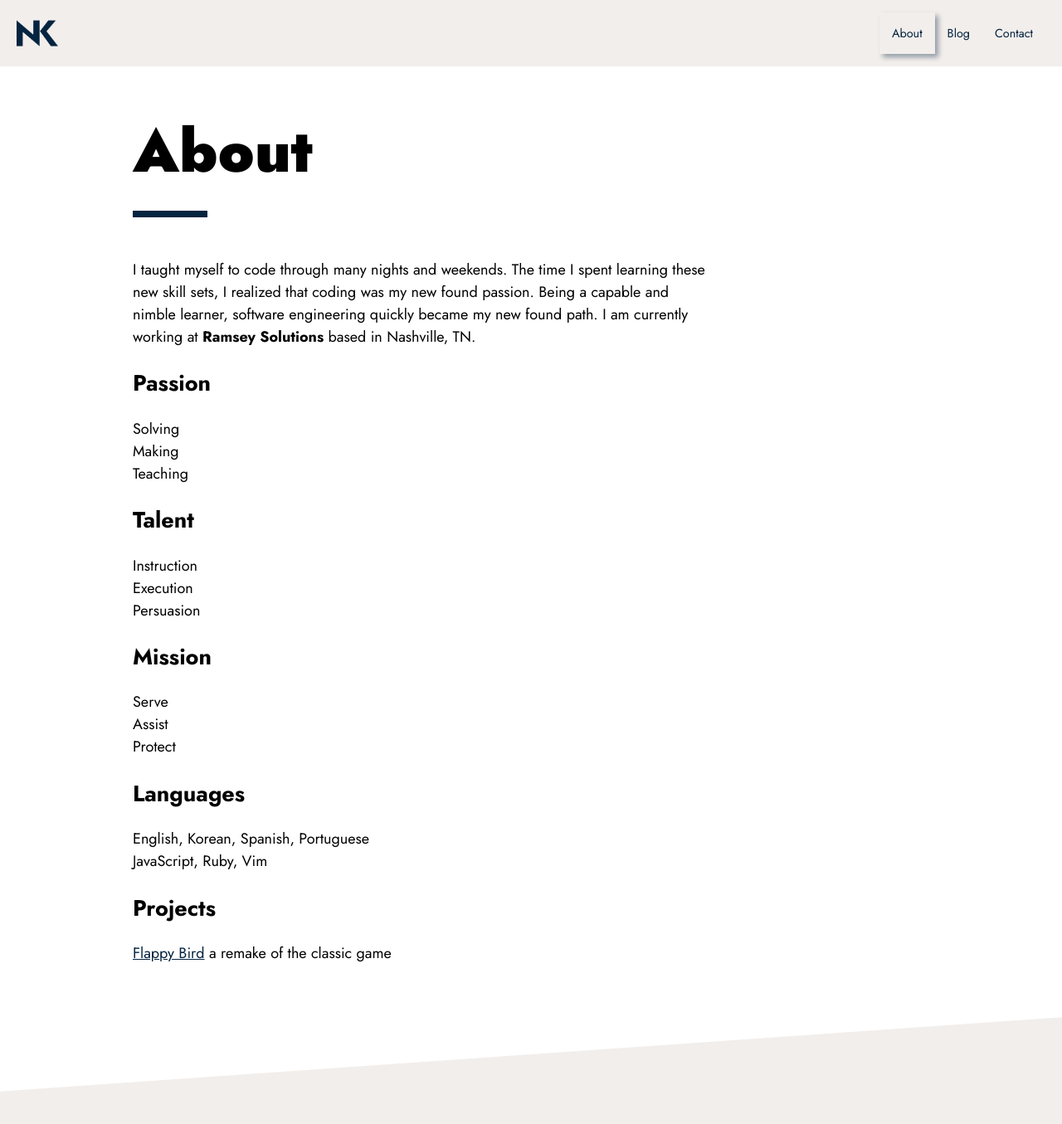
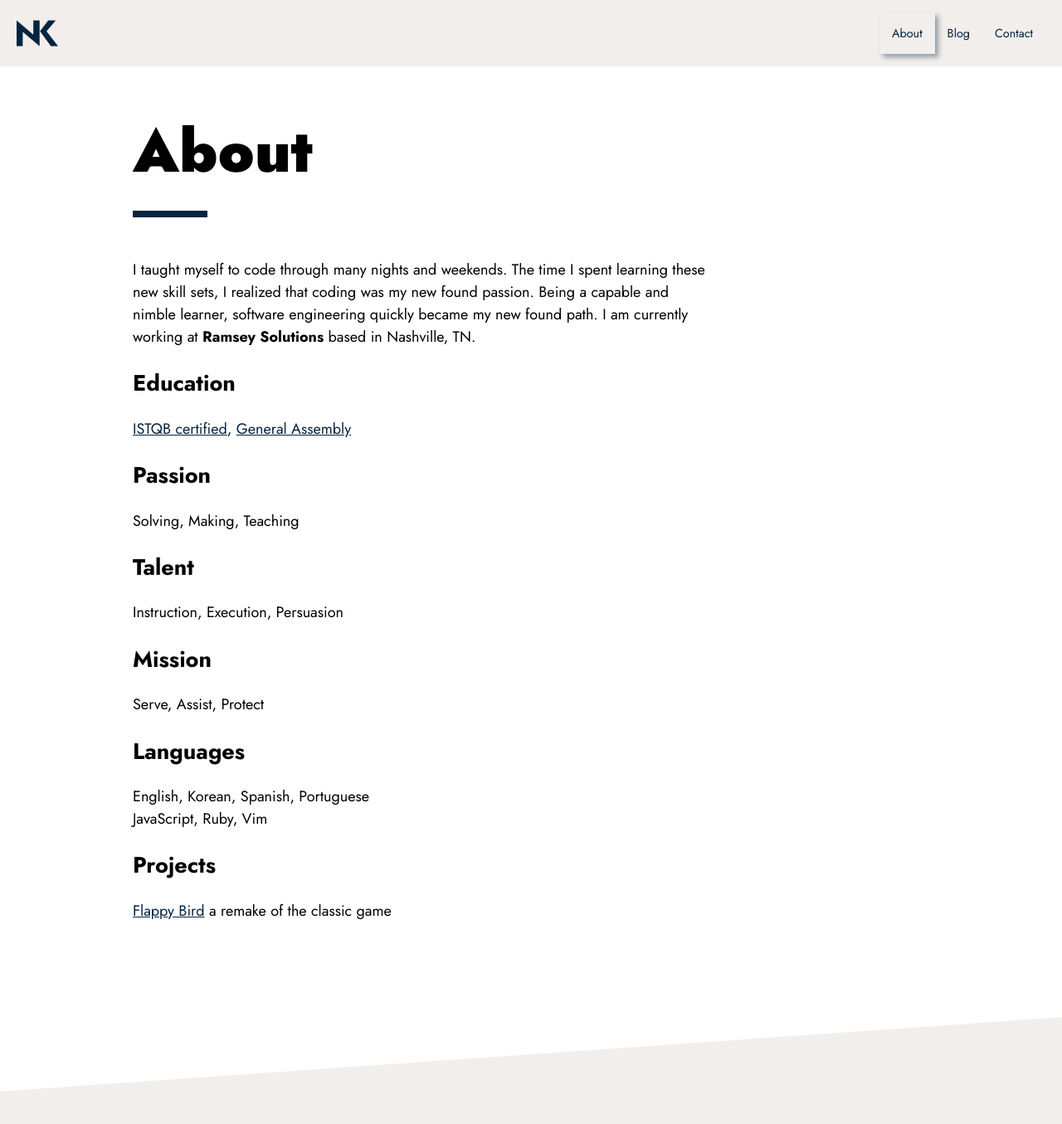
Before and after one commit to noanonoa/noanonoa.github.io, a Jekyll site: the page built from about.md, in a window 1280 px wide and 1381 px high. Shown: the top 1355 px of the window at 83% size. Built offline with Jekyll 4.4.1, drawn with Linux system fonts in a browser that asks for light colours.

Commit message:
updates about page

```diff
--- a/about.md
+++ b/about.md
@@ -4,25 +4,24 @@ title: About
 ---
 
 # About
-I taught myself to code through many nights and weekends. The time I spent learning these new skill
-sets, I realized that coding was my new found passion. Being a capable and nimble learner, software
-engineering quickly became my new found path. I am currently working at **Ramsey Solutions** based
-in Nashville, TN.
+I taught myself to code through many nights and weekends. The time I spent
+learning these new skill sets, I realized that coding was my new found passion.
+Being a capable and nimble learner, software engineering quickly became my new
+found path. I am currently working at **Ramsey Solutions** based in Nashville,
+TN.
+
+## Education
+<a href="https://atsqa.org/certified-testers/profile/9e0d69cb0ed149c3a294ef2ffefcc388" target="_blank">ISTQB certified</a>,
+<a href="https://drive.google.com/file/d/1NooKbxsow6HY9DZUO2gaa10dbWK8wC33/view" target="_blank">General Assembly</a>
 
 ## Passion
-- Solving
-- Making
-- Teaching
+Solving, Making, Teaching
 
 ## Talent
-- Instruction
-- Execution
-- Persuasion
+Instruction, Execution, Persuasion
 
 ## Mission
-- Serve
-- Assist
-- Protect
+Serve, Assist, Protect
 
 ## Languages
 - English, Korean, Spanish, Portuguese
```
